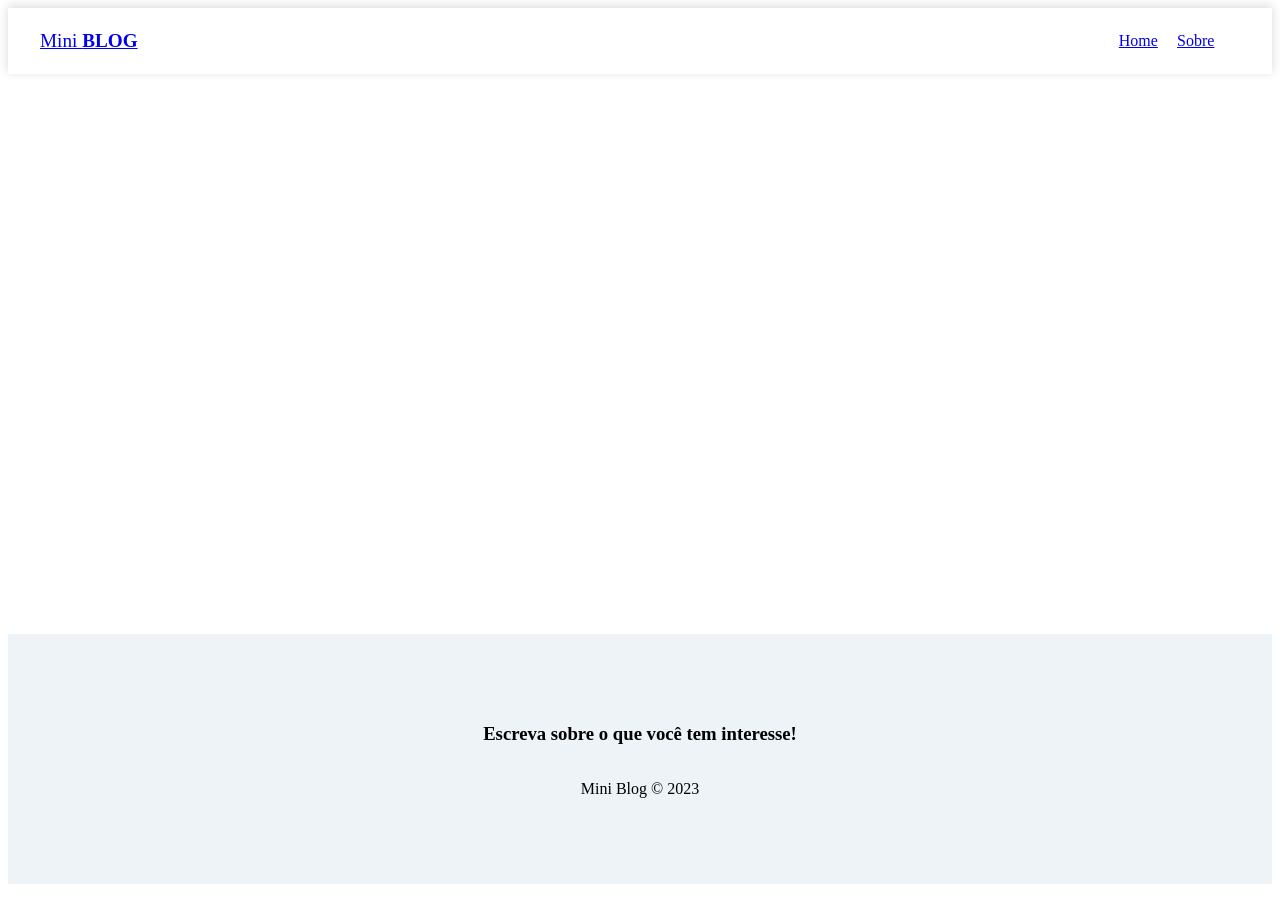
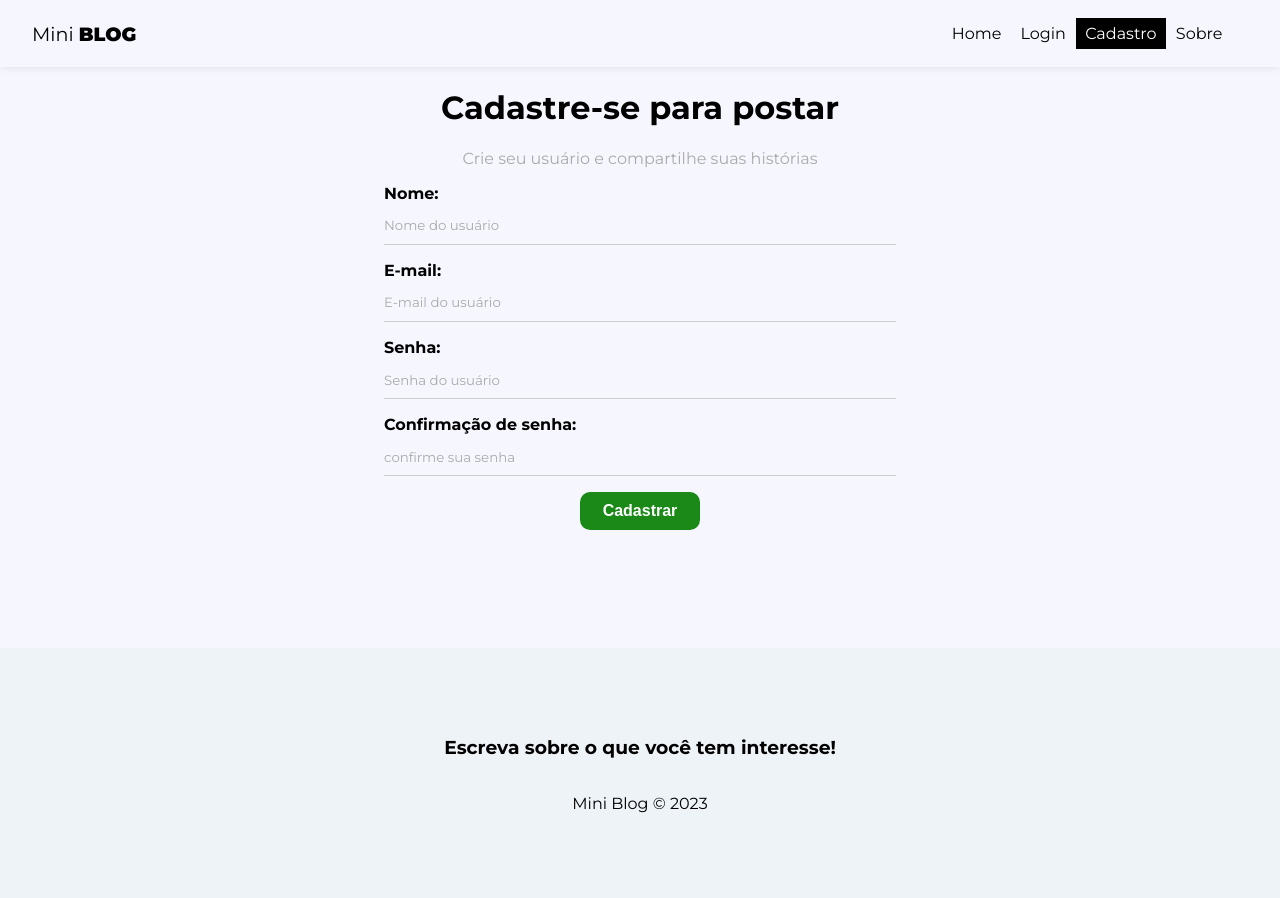
Before and after one commit to veigarj/MiniBlog, a React (Vite) app in the folder MiniBlog/: page /register in a window 1280 px wide. Built offline with nearby package versions, Linux system fonts and the light colour scheme.

Commit message:
Create register

```diff
--- a/MiniBlog/index.html
+++ b/MiniBlog/index.html
@@ -2,9 +2,15 @@
 <html lang="en">
   <head>
     <meta charset="UTF-8" />
+    <link rel="preconnect" href="https://fonts.googleapis.com" />
+    <link rel="preconnect" href="https://fonts.gstatic.com" crossorigin />
+    <link
+      href="https://fonts.googleapis.com/css2?family=Montserrat:ital,wght@0,200;0,300;0,400;0,500;0,600;0,700;0,800;0,900;1,200;1,300&display=swap"
+      rel="stylesheet"
+    />
     <link rel="icon" type="image/svg+xml" href="/vite.svg" />
     <meta name="viewport" content="width=device-width, initial-scale=1.0" />
-    <title>Vite + React</title>
+    <title>Mini Blog</title>
   </head>
   <body>
     <div id="root"></div>
--- a/MiniBlog/src/App.jsx
+++ b/MiniBlog/src/App.jsx
@@ -5,6 +5,9 @@ import Home from './pages/Home/Home'
 import About from './pages/About/About'
 import Navbar from './components/Navbar'
 import Footer from './components/Footer'
+import Login from './pages/Login/Login'
+import Register from './pages/Register/Register'
+
 
 function App() {
 
@@ -16,7 +19,9 @@ function App() {
       <div className='container'>
         <Routes>
           <Route path='/' element={<Home />} />
-          <Route path='/about' element={<About />}  />
+          <Route path='/about' element={<About />} />
+          <Route path='/login' element={<Login />} />
+          <Route path='/register' element={<Register />} />
         </Routes>
       </div>
       <Footer />
--- a/MiniBlog/src/components/Navbar.jsx
+++ b/MiniBlog/src/components/Navbar.jsx
@@ -10,7 +10,13 @@ const Navbar = () => {
       </Link>
       <ul className={styles.links_list}>
         <li>
-          <NavLink to="/" className={styles.links}>Home</NavLink>
+          <NavLink to="/">Home</NavLink>
+        </li>
+        <li>
+          <NavLink to="/login">Login</NavLink>
+        </li>
+        <li>
+          <NavLink to="/register">Cadastro</NavLink>
         </li>
         <li>
         <NavLink to="/about">Sobre</NavLink>
--- a/MiniBlog/src/index.css
+++ b/MiniBlog/src/index.css
@@ -2,3 +2,116 @@
   background-color: black;
   color: white;
 }
+
+body {
+  background-color: #f6f6ff;
+  padding: 0;
+  margin: 0;
+  font-family: 'Montserrat', 'sans-serif';
+}
+
+input::placeholder,
+textarea::placeholder {
+  font-family: 'Montserrat', 'sans-serif';
+  color: #aaa;
+}
+
+input:focus,
+textarea:focus {
+  outline: none;
+}
+
+a,
+nav button {
+  text-decoration: none;
+  background-color: transparent;
+  border: none;
+  color: #000;
+  transition: 0.4s;
+  font-size: 1em;
+  cursor: pointer;
+  font-family: 'Montserrat', 'sans-serif';
+}
+
+a:houver,
+nav button:hover {
+  color: #bbb;
+}
+
+/* form styles */
+form {
+  max-width: 40%;
+  margin: 0 auto;
+}
+
+label {
+  display: flex;
+  flex-direction: column;
+  margin-bottom: 1em;
+}
+
+label span {
+  margin-bottom: 0.3em;
+  font-weight: bold;
+  text-align: left;
+}
+
+input,
+textarea {
+  box-sizing: border-box;
+  border: none;
+  border-bottom: 1px solid #ccc;
+  padding: 0.8em 0;
+  background-color: transparent;
+}
+
+.btn {
+  background-color: #1a8918;
+  color: #fff;
+  text-align: center;
+  cursor: pointer;
+  border-radius: 10px;
+  width: 120px;
+  font-weight: bold;
+  border: none;
+  padding: 10px 15px;
+  font-size: 1em;
+}
+
+.btn.btn-dark {
+  background-color: #000;
+  border-radius: 0;
+}
+
+.btn.btn-outline {
+  background-color: transparent;
+  border-radius: 0;
+  color: #000;
+  border: 1px solid #000;
+  padding: 7px 30px;
+}
+
+.btn:hover {
+  background-color: #0f730c;
+  color: #fff;
+}
+
+.btn.btn-outline:hover {
+  background-color: #000;
+}
+
+.btn.btn-danger:hover {
+  background-color: #dc3545;
+}
+
+button[disabled] {
+  background-color: #aaa;
+}
+
+.container .error {
+  color: #721c24;
+  background-color: #f8d7da;
+  border: 1px solid #f5c6cb;
+  padding: 5px;
+  border-radius: 5px;
+}
--- /dev/null
+++ b/MiniBlog/src/pages/Login/Login.jsx
@@ -0,0 +1,9 @@
+import styles from './Login.module.css'
+
+const Login = () => {
+  return (
+    <div>Login</div>
+  )
+}
+
+export default Login
--- /dev/null
+++ b/MiniBlog/src/pages/Register/Register.jsx
@@ -0,0 +1,62 @@
+import styles from './Register.module.css'
+
+import { useState, useEffect } from 'react'
+
+const Register = () => {
+  const [displayName, setDisplayName] = useState("")
+  const [email, setEmail] = useState("")
+  const [password, setPassword] = useState("")
+  const [confirmPassword, setConfirmPassword] = useState("")
+  const [error, setError] = useState("")
+
+  const handleSubmit = (e) => {
+    e.preventDefault()
+
+    // zera os erros
+    setError("")
+
+    // forma o user
+    const user = {
+      displayName,
+      email,
+      password
+    }
+
+    if(password !== confirmPassword) {
+      setError("As senhas precisam ser iguais")
+      return
+    }
+
+    console.log(user);
+  }
+
+  return (
+    <div className={styles.register}>
+      <h1>Cadastre-se para postar</h1>
+      <p>Crie seu usuário e compartilhe suas histórias</p>
+      <form onSubmit={handleSubmit}>
+        <label>
+          <span>Nome:</span>
+          <input type="text" name='displayName' required placeholder='Nome do usuário' value={displayName} onChange={(e) => setDisplayName(e.target.value)}/>
+        </label>
+        <label>
+          <span>E-mail:</span>
+          <input type="email" name='email' required placeholder='E-mail do usuário'
+          value={email} onChange={(e) => setEmail(e.target.value)} />
+        </label>
+        <label>
+          <span>Senha:</span>
+          <input type="password" name='password' required placeholder='Senha do usuário' value={password} onChange={(e) => setPassword(e.target.value)} />
+        </label>
+        <label>
+          <span>Confirmação de senha:</span>
+          <input type="password" name='confirmPassword' required placeholder='confirme sua senha' value={confirmPassword} onChange={(e) => setConfirmPassword(e.target.value)} />
+        </label>
+        <button className='btn'>Cadastrar</button>
+        {error && <p className='error'>{error}</p>}
+      </form>
+    </div>
+  )
+}
+
+export default Register
--- /dev/null
+++ b/MiniBlog/src/pages/Register/Register.module.css
@@ -0,0 +1,7 @@
+.register {
+  text-align: center;
+}
+
+.register p {
+  color: #aaa;
+}
```
Also changed, not shown: MiniBlog/src/pages/Login/Login.module.css (added).
